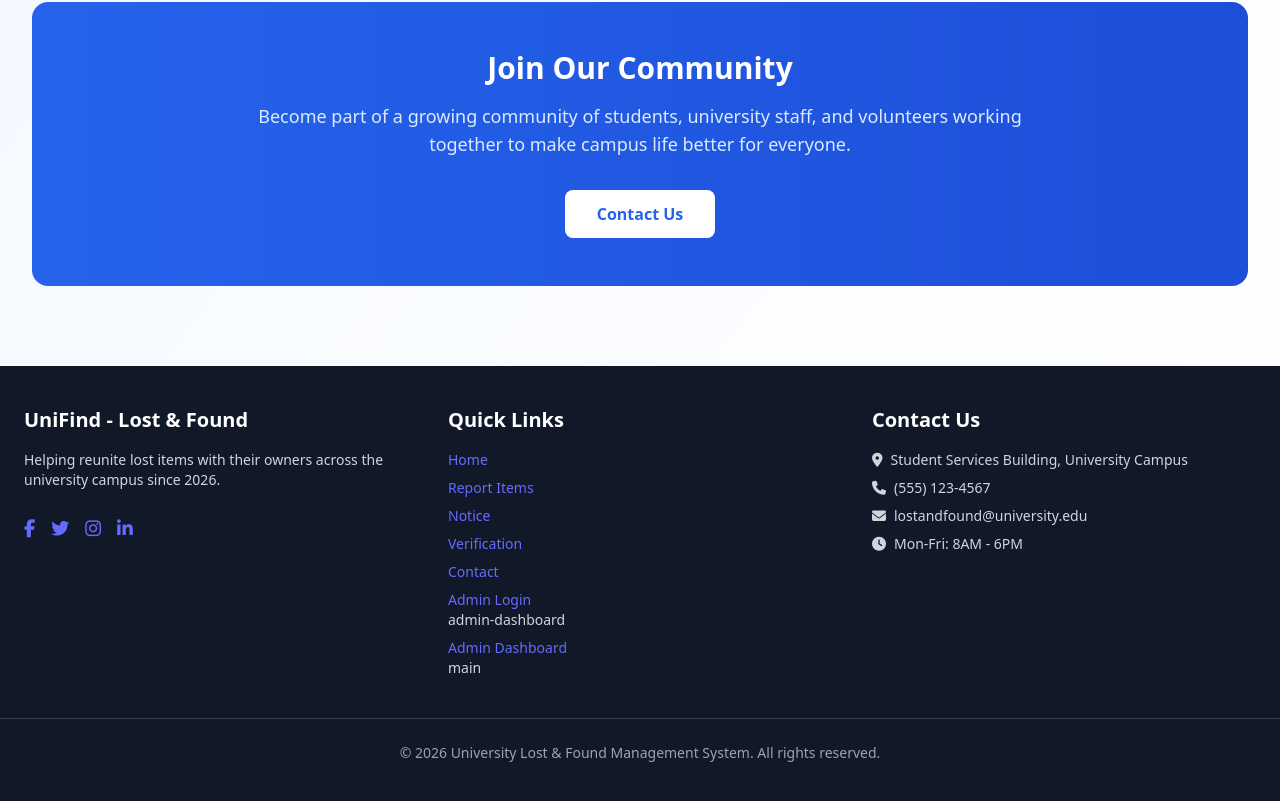
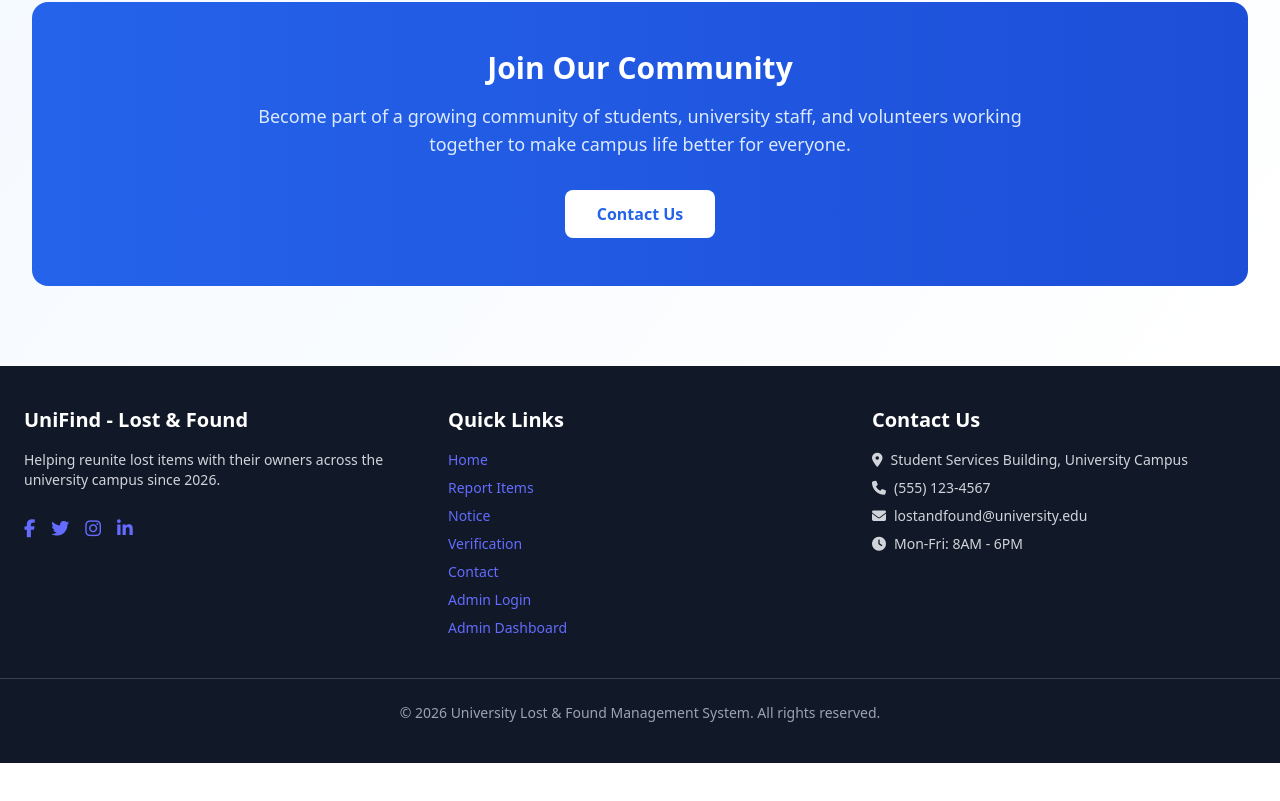
Before and after one commit to Maleena11/Lost-and-Found, a React (Vite) app: page / in a window 1280 px wide. Shown: the part 4612-5413 px from the top of the page. After the commit the page ends 5375 px from the top, so only its background shows below. Built offline with nearby package versions, Linux system fonts and the light colour scheme; what @react-pdf/renderer would draw is missing.

Commit message:
fix(Footer): Removed admin-dashboard and menu texts from the footer and fixed properly.

```diff
--- a/src/shared/components/Footer.jsx
+++ b/src/shared/components/Footer.jsx
@@ -52,12 +52,9 @@ export default function Footer() {
             <li>
               <Link to="/admin/login" className="hover:text-amber-400 transition">Admin Login</Link>
             </li>
- admin-dashboard
-
             <li>
               <Link to="/admin/dashboard" className="hover:text-amber-400 transition">Admin Dashboard</Link>
             </li>
-main
           </ul>
         </div>
 
```
